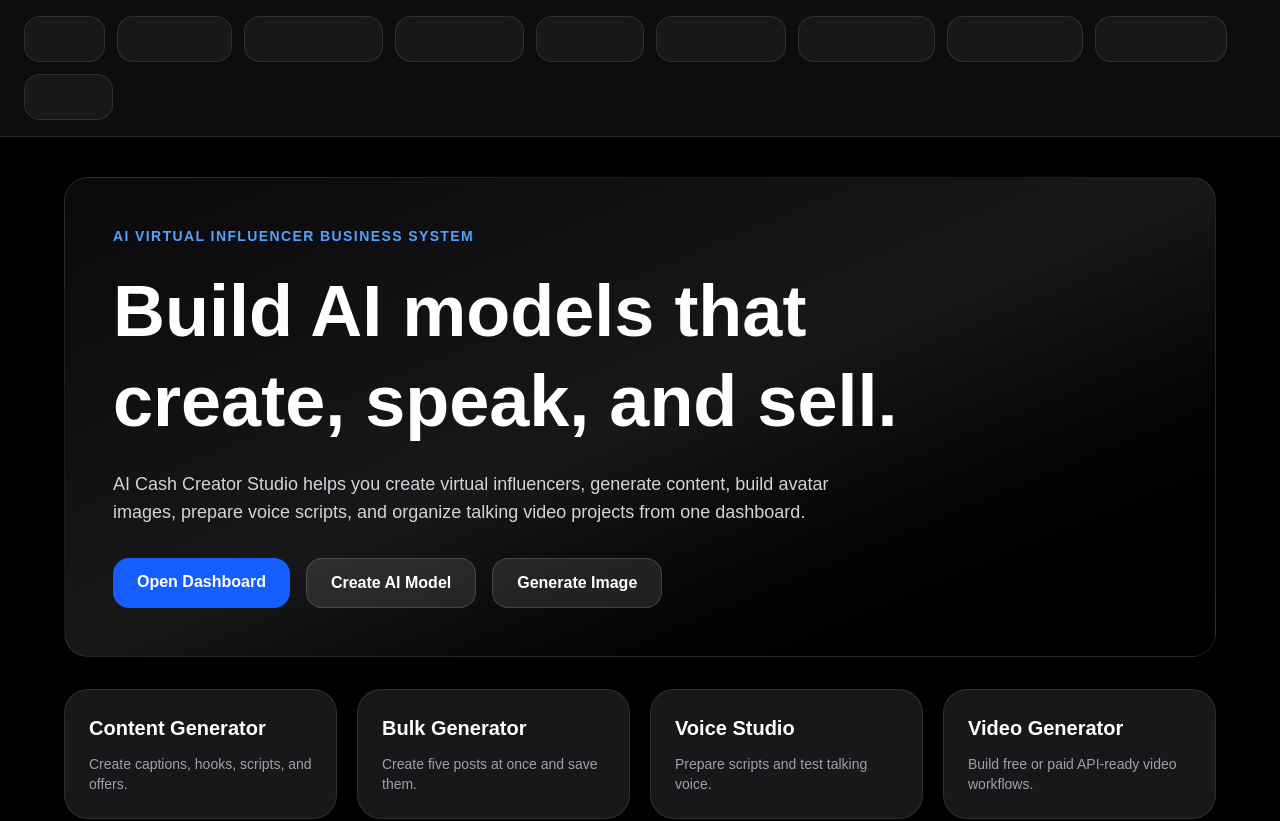
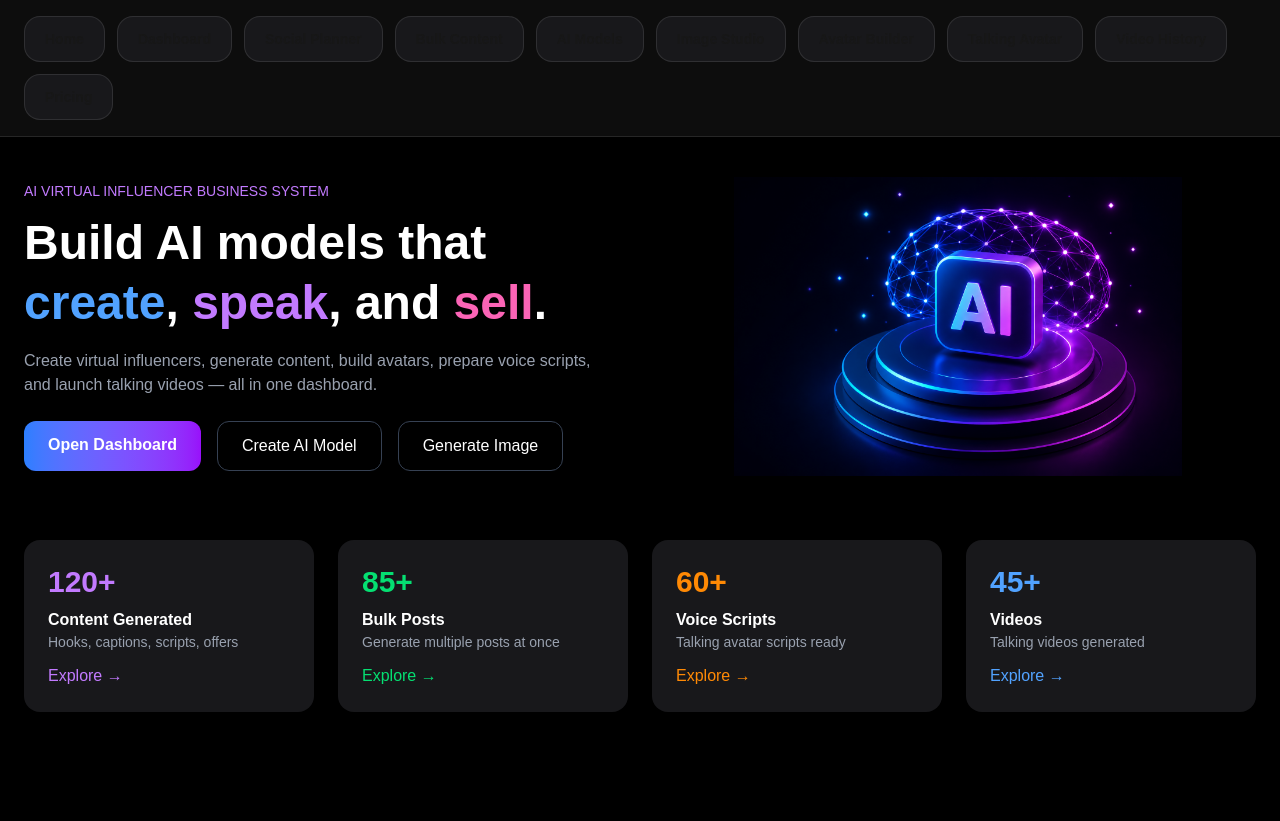
Before and after one commit to lou-delgado34/ai-cash-creator-studio, a Next.js app: page / in a window 1280 px wide. Shown: the top 821 px of the page. Built offline with nearby package versions, Linux system fonts and the light colour scheme.

Commit message:
fix hero image path

```diff
--- a/app/page.tsx
+++ b/app/page.tsx
@@ -1,116 +1,114 @@
-export default function Home() {
+export default function HomePage() {
   return (
-    <main className="min-h-screen bg-black px-6 py-10 text-white">
-      <section className="mx-auto max-w-6xl">
-        <div className="rounded-3xl border border-white/10 bg-gradient-to-br from-zinc-950 via-zinc-900 to-black p-8 shadow-2xl md:p-12">
-          <p className="text-sm font-semibold uppercase tracking-widest text-blue-400">
-            AI Virtual Influencer Business System
+    <main className="min-h-screen bg-black text-white px-6 py-10">
+
+      {/* HERO SECTION */}
+      <section className="max-w-7xl mx-auto grid md:grid-cols-2 gap-10 items-center">
+
+        {/* LEFT SIDE */}
+        <div>
+          <p className="text-purple-400 mb-3 text-sm">
+            AI VIRTUAL INFLUENCER BUSINESS SYSTEM
           </p>
 
-          <h1 className="mt-5 max-w-4xl text-5xl font-bold leading-tight md:text-7xl">
-            Build AI models that create, speak, and sell.
+          <h1 className="text-5xl font-bold leading-tight">
+            Build AI models that <br />
+            <span className="text-blue-400">create</span>,{" "}
+            <span className="text-purple-400">speak</span>, and{" "}
+            <span className="text-pink-400">sell</span>.
           </h1>
 
-          <p className="mt-6 max-w-3xl text-lg text-zinc-300">
-            AI Cash Creator Studio helps you create virtual influencers,
-            generate content, build avatar images, prepare voice scripts, and
-            organize talking video projects from one dashboard.
+          <p className="text-gray-400 mt-4">
+            Create virtual influencers, generate content, build avatars,
+            prepare voice scripts, and launch talking videos — all in one dashboard.
           </p>
 
-          <div className="mt-8 flex flex-wrap gap-4">
+          {/* BUTTONS */}
+          <div className="flex gap-4 mt-6 flex-wrap">
             <a
               href="/dashboard"
-              className="rounded-2xl bg-blue-600 px-6 py-3 font-semibold text-white hover:bg-blue-500"
+              className="bg-gradient-to-r from-blue-500 to-purple-600 px-6 py-3 rounded-xl font-bold"
             >
               Open Dashboard
             </a>
 
             <a
               href="/ai-models"
-              className="rounded-2xl border border-white/15 bg-white/10 px-6 py-3 font-semibold text-white hover:bg-white/15"
+              className="border border-gray-700 px-6 py-3 rounded-xl"
             >
               Create AI Model
             </a>
 
             <a
               href="/image-studio"
-              className="rounded-2xl border border-white/15 bg-white/10 px-6 py-3 font-semibold text-white hover:bg-white/15"
+              className="border border-gray-700 px-6 py-3 rounded-xl"
             >
               Generate Image
             </a>
           </div>
         </div>
 
-        <div className="mt-8 grid gap-5 md:grid-cols-4">
-          <a
-            href="/prompt-studio"
-            className="rounded-3xl border border-white/10 bg-zinc-900 p-6 hover:bg-zinc-800"
-          >
-            <h2 className="text-xl font-bold">Content Generator</h2>
-            <p className="mt-3 text-sm text-zinc-400">
-              Create captions, hooks, scripts, and offers.
-            </p>
-          </a>
+        {/* RIGHT SIDE IMAGE */}
+        <div className="flex justify-center">
+          <img
+            src="/ai-hero.png"
+            alt="AI"
+            className="w-full max-w-md"
+          />
+        </div>
+      </section>
 
-          <a
-            href="/bulk-generator"
-            className="rounded-3xl border border-white/10 bg-zinc-900 p-6 hover:bg-zinc-800"
-          >
-            <h2 className="text-xl font-bold">Bulk Generator</h2>
-            <p className="mt-3 text-sm text-zinc-400">
-              Create five posts at once and save them.
-            </p>
-          </a>
+      {/* STATS SECTION */}
+      <section className="max-w-7xl mx-auto mt-16 grid md:grid-cols-4 gap-6">
 
-          <a
-            href="/voice-studio"
-            className="rounded-3xl border border-white/10 bg-zinc-900 p-6 hover:bg-zinc-800"
-          >
-            <h2 className="text-xl font-bold">Voice Studio</h2>
-            <p className="mt-3 text-sm text-zinc-400">
-              Prepare scripts and test talking voice.
-            </p>
-          </a>
-
-          <a
-            href="/video-generator"
-            className="rounded-3xl border border-white/10 bg-zinc-900 p-6 hover:bg-zinc-800"
-          >
-            <h2 className="text-xl font-bold">Video Generator</h2>
-            <p className="mt-3 text-sm text-zinc-400">
-              Build free or paid API-ready video workflows.
-            </p>
+        {/* CARD 1 */}
+        <div className="bg-zinc-900 p-6 rounded-2xl">
+          <h2 className="text-3xl text-purple-400 font-bold">120+</h2>
+          <p className="mt-2 font-semibold">Content Generated</p>
+          <p className="text-gray-400 text-sm">
+            Hooks, captions, scripts, offers
+          </p>
+          <a href="/social-planner" className="text-purple-400 mt-3 inline-block">
+            Explore →
           </a>
         </div>
 
-        <div className="mt-8 grid gap-5 md:grid-cols-3">
-          <div className="rounded-3xl border border-green-500/30 bg-green-950/30 p-6">
-            <h2 className="text-xl font-bold text-green-300">
-              Admin Unlimited
-            </h2>
-            <p className="mt-3 text-sm text-zinc-300">
-              Your admin account keeps unlimited access inside the app.
-            </p>
-          </div>
+        {/* CARD 2 */}
+        <div className="bg-zinc-900 p-6 rounded-2xl">
+          <h2 className="text-3xl text-green-400 font-bold">85+</h2>
+          <p className="mt-2 font-semibold">Bulk Posts</p>
+          <p className="text-gray-400 text-sm">
+            Generate multiple posts at once
+          </p>
+          <a href="/bulk-content" className="text-green-400 mt-3 inline-block">
+            Explore →
+          </a>
+        </div>
 
-          <div className="rounded-3xl border border-blue-500/30 bg-blue-950/30 p-6">
-            <h2 className="text-xl font-bold text-blue-300">
-              Real AI Generation
-            </h2>
-            <p className="mt-3 text-sm text-zinc-300">
-              Uses your OpenAI API key for content and avatar images.
-            </p>
-          </div>
+        {/* CARD 3 */}
+        <div className="bg-zinc-900 p-6 rounded-2xl">
+          <h2 className="text-3xl text-orange-400 font-bold">60+</h2>
+          <p className="mt-2 font-semibold">Voice Scripts</p>
+          <p className="text-gray-400 text-sm">
+            Talking avatar scripts ready
+          </p>
+          <a href="/voice-studio" className="text-orange-400 mt-3 inline-block">
+            Explore →
+          </a>
+        </div>
 
-          <div className="rounded-3xl border border-purple-500/30 bg-purple-950/30 p-6">
-            <h2 className="text-xl font-bold text-purple-300">
-              Video Ready
-            </h2>
-            <p className="mt-3 text-sm text-zinc-300">
-              Prepared for HeyGen, D-ID, or other paid talking avatar APIs.
-            </p>
-          </div>
+        {/* CARD 4 */}
+        <div className="bg-zinc-900 p-6 rounded-2xl">
+          <h2 className="text-3xl text-blue-400 font-bold">45+</h2>
+          <p className="mt-2 font-semibold">Videos</p>
+          <p className="text-gray-400 text-sm">
+            Talking videos generated
+          </p>
+          <a href="/talking-avatar" className="text-blue-400 mt-3 inline-block">
+            Explore →
+          </a>
         </div>
+
       </section>
     </main>
   );
```
Also changed, not shown: public/ai-hero.png (added).
